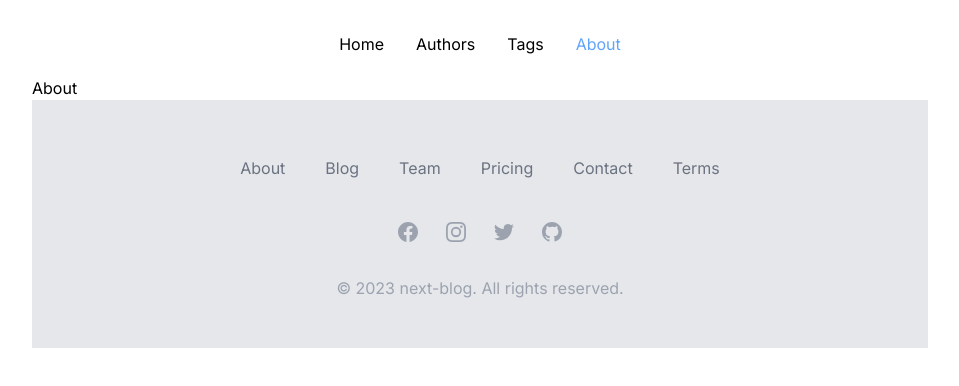
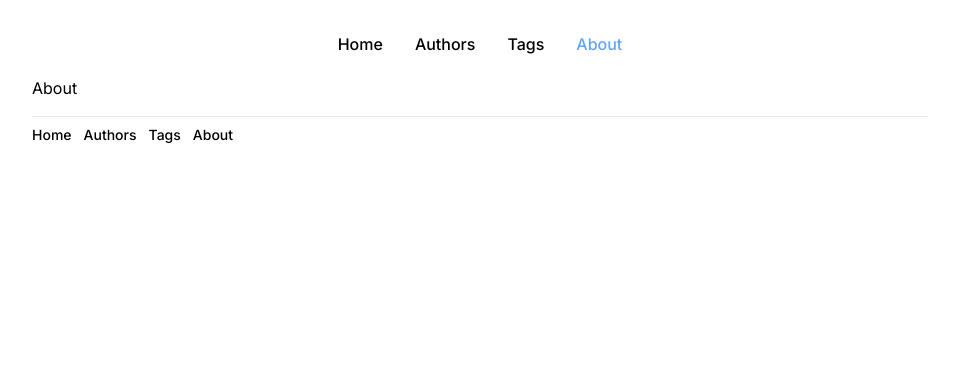
Before and after one commit to Rahilsiddique/next-blog, a Next.js app: page /about in a window 1280 px wide. Shown: the top 386 px of the page, without its empty margins (160-1119 px from the left). Built offline with nearby package versions, Linux system fonts and the light colour scheme.

Commit message:
[fix] fixes
Signed-off-by: Rahilsiddique <siddiquerahil19@gmail.com>

```diff
--- a/src/components/Footer.tsx
+++ b/src/components/Footer.tsx
@@ -1,69 +1,45 @@
-import React from 'react';
-import FacebookIcon from '../components/Svg/facebook';
-import InstagramIcon from '../components/Svg/instagram'
-import TwitterIcon from '../components/Svg/twitter';
-import GitHubIcon from '../components/Svg/github';
+import React from "react";
+import FacebookIcon from "../components/Svg/facebook";
+import InstagramIcon from "../components/Svg/instagram";
+import TwitterIcon from "../components/Svg/twitter";
+import GitHubIcon from "../components/Svg/github";
+import Link from "next/link";
 
 const Footer = () => {
+  const APP_ROUTE = [
+    {
+      path: "/",
+      name: "Home"
+    },
+    {
+      path: "/authors",
+      name: "Authors"
+    },
+    {
+      path: "/tags",
+      name: "Tags"
+    },
+    {
+      path: "/about",
+      name: "About"
+    }
+  ];
   return (
-    /* Footer */
-    <footer className="bg-gray-200 w-full">
-      <div className="mx-auto py-12 sm:px-6 lg:px-8">
-        <nav className="flex flex-wrap justify-center -mx-2">
-          <div className="px-5 py-2">
-            <a href="#" className="text-base leading-6 text-gray-500 hover:text-gray-900">
-              About
-            </a>
-          </div>
-          <div className="px-5 py-2">
-            <a href="#" className="text-base leading-6 text-gray-500 hover:text-gray-900">
-              Blog
-            </a>
-          </div>
-          <div className="px-5 py-2">
-            <a href="#" className="text-base leading-6 text-gray-500 hover:text-gray-900">
-              Team
-            </a>
-          </div>
-          <div className="px-5 py-2">
-            <a href="#" className="text-base leading-6 text-gray-500 hover:text-gray-900">
-              Pricing
-            </a>
-          </div>
-          <div className="px-5 py-2">
-            <a href="#" className="text-base leading-6 text-gray-500 hover:text-gray-900">
-              Contact
-            </a>
-          </div>
-          <div className="px-5 py-2">
-            <a href="#" className="text-base leading-6 text-gray-500 hover:text-gray-900">
-              Terms
-            </a>
-          </div>
-        </nav>
-        <div className="flex justify-center mt-8 space-x-6">
-          <a href="#" className="text-gray-400 hover:text-gray-500">
-            <span className="sr-only">Facebook</span>
-            <FacebookIcon fileName="facebook.jsx" />
-          </a>
-          <a href="#" className="text-gray-400 hover:text-gray-500">
-            <span className="sr-only">Instagram</span>
-            <InstagramIcon fileName="instagram.jsx" />
-          </a>
-          <a href="#" className="text-gray-400 hover:text-gray-500">
-            <span className="sr-only">Twitter</span>
-            <TwitterIcon fileName="twitter.jsx" />
-          </a>
-          <a href="#" className="text-gray-400 hover:text-gray-500">
-            <span className="sr-only">GitHub</span>
-            <GitHubIcon fileName="github.jsx" />
-          </a>
+    <>
+      <footer className="pt-2 mt-4 border-t md:flex md:justify-between border-theme-600">
+        <div className="flex flex-col w-full space-y-3 md:flex-row md:space-x-3 md:space-y-0 md:max-w-max">
+          {APP_ROUTE.map((route) => (
+            <Link
+              href={route.path}
+              key={`footer-${route.path}`}
+              className="text-sm font-medium border-b border-transparent border-dashed md:max-w-max hover:border-b-theme-500 text-theme-500 dark:text-theme-400"
+            >
+              {route.name}
+            </Link>
+          ))}
         </div>
-        <p className="mt-8 text-base leading-6 text-center text-gray-400">
-          © 2023 next-blog. All rights reserved.
-        </p>
-      </div>
-    </footer>
+      </footer>
+    </>
   );
 };
 
--- a/src/components/Header.tsx
+++ b/src/components/Header.tsx
@@ -31,7 +31,7 @@ const Header = () => {
             <Link key={i} href={e.path}>
               <li
                 className={clsx(
-                  `cursor-pointer px-2 hover:text-blue-400`,
+                  `cursor-pointer px-2 hover:text-blue-400 text-base font-medium`,
                   pathname === e.path ? `text-blue-400` : ``
                 )}
               >
```
